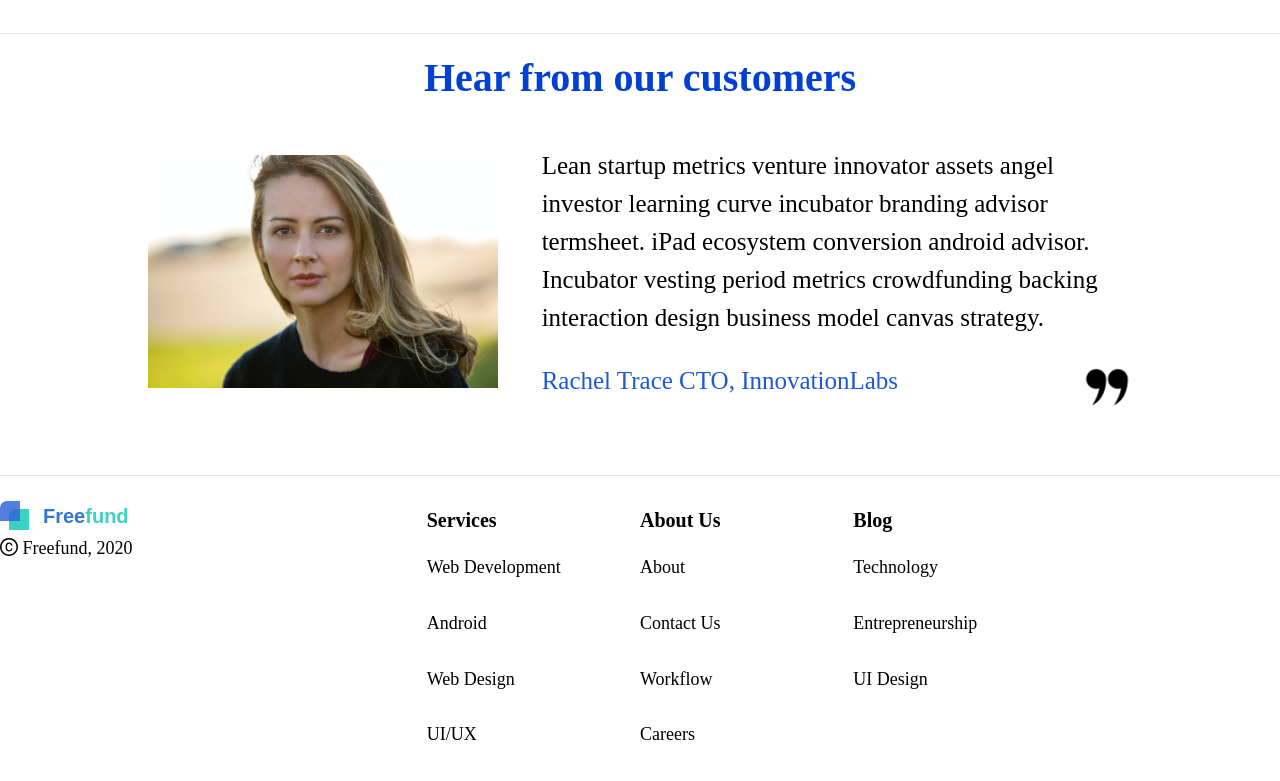
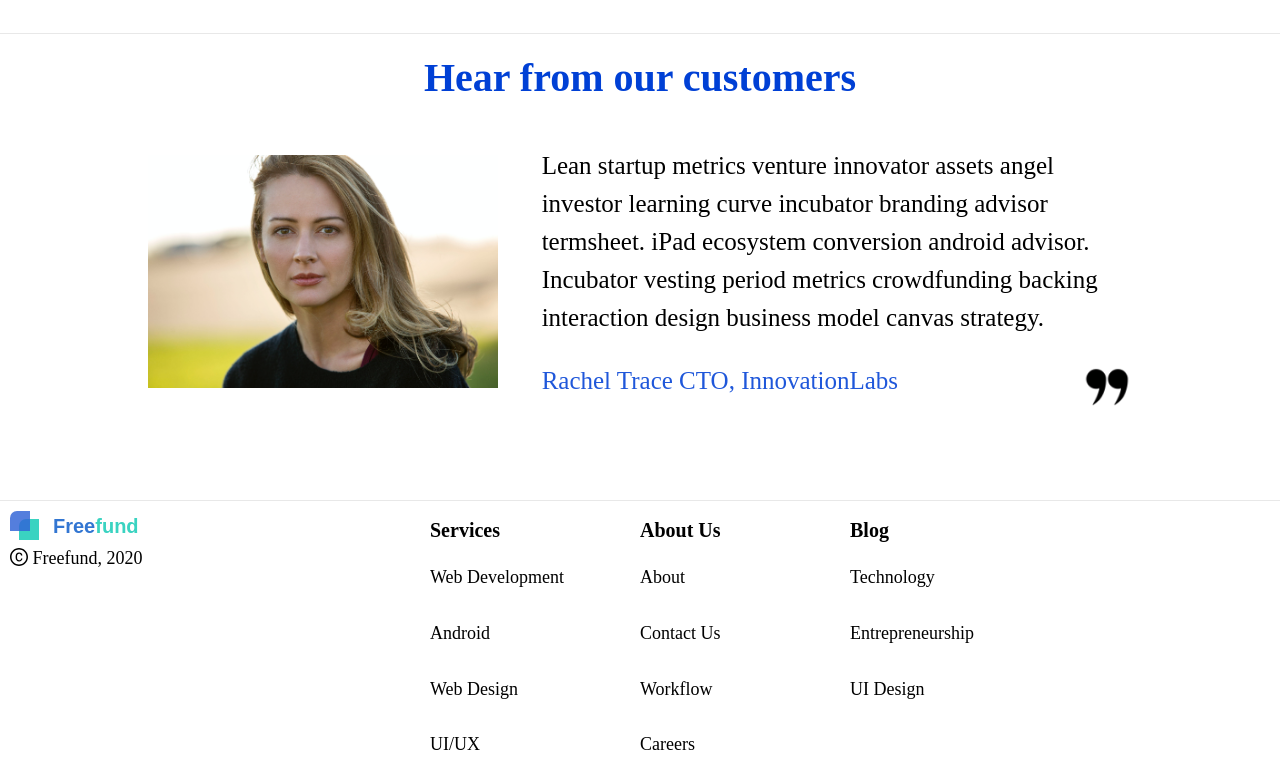
Before and after one commit to Inbarasankumar/FreeFund, a React (Create React App) app: page /home in a window 1280 px wide. Shown: the part 2000-2781 px from the top of the page. Built offline with nearby package versions, Linux system fonts and the light colour scheme.

Commit message:
Made few css changes

```diff
--- a/src/components/common/Footer/footer.scss
+++ b/src/components/common/Footer/footer.scss
@@ -1,5 +1,9 @@
 .footer {
     background-color: #ffffff;
+    border-top: solid 1px #e8e8e8;
+
+    .footer-content {
+        margin: 10px;
 
         .copy-right {
             font-family: SourceSansPro;
@@ -23,6 +27,7 @@
             color: #000000;
         }
     }
+}
 
 .footer-icons {
     font-size: 35px;
--- a/src/components/common/Footer/index.jsx
+++ b/src/components/common/Footer/index.jsx
@@ -26,8 +26,8 @@ const blogData = [
 ];
 
 const Footer = () => (
-    <>
-        <Row className="footer container-fluid">
+    <div className="footer container-fluid">
+        <Row className="footer-content">
             <Col span={8}>
                 <img src={Images.freefundLogo} alt="freefundLogo"/>
                 <p className="copy-right">
@@ -60,7 +60,7 @@ const Footer = () => (
                 <LinkedinFilled className="footer-icons" />
             </Col>
         </Row>
-    </>
+    </div>
 );
 
 export default Footer;
--- a/src/components/common/Header/index.jsx
+++ b/src/components/common/Header/index.jsx
@@ -8,11 +8,13 @@ const Header = () => (
     <>
       <Row className="header container-fluid" align="middle">
           <Col span={3}>
-          <img src={Images.freefundLogo} alt="freefundLogo"/>
+            <a href="/home">
+              <img src={Images.freefundLogo} alt="freefundLogo"/>
+            </a>
           </Col>
           <Col span={9}>
-              <Link className="header-link">Browse projects</Link>
-              <Link className="header-link">My Projects</Link>
+              <Link to={'/browseprojects'} className="header-link">Browse projects</Link>
+              <Link to={'/myprojects'} className="header-link">My Projects</Link>
               <Link className="header-link">Portfolio</Link>
           </Col>
           <Col span={4} offset={8}>
--- a/src/components/pages/HomePage/homePage.scss
+++ b/src/components/pages/HomePage/homePage.scss
@@ -98,7 +98,6 @@
     }
 }
 
-
 .content-4 {
     margin: 25px 0;
     border-bottom: solid 1px #e8e8e8;
@@ -154,7 +153,6 @@
 
 .content-5 {
     margin: 25px 0;
-    border-bottom: solid 1px #e8e8e8;
 
     .content-5-heading {
         font-family: SourceSansPro;
```
Lines whose indentation alone changed are shown as unchanged.
